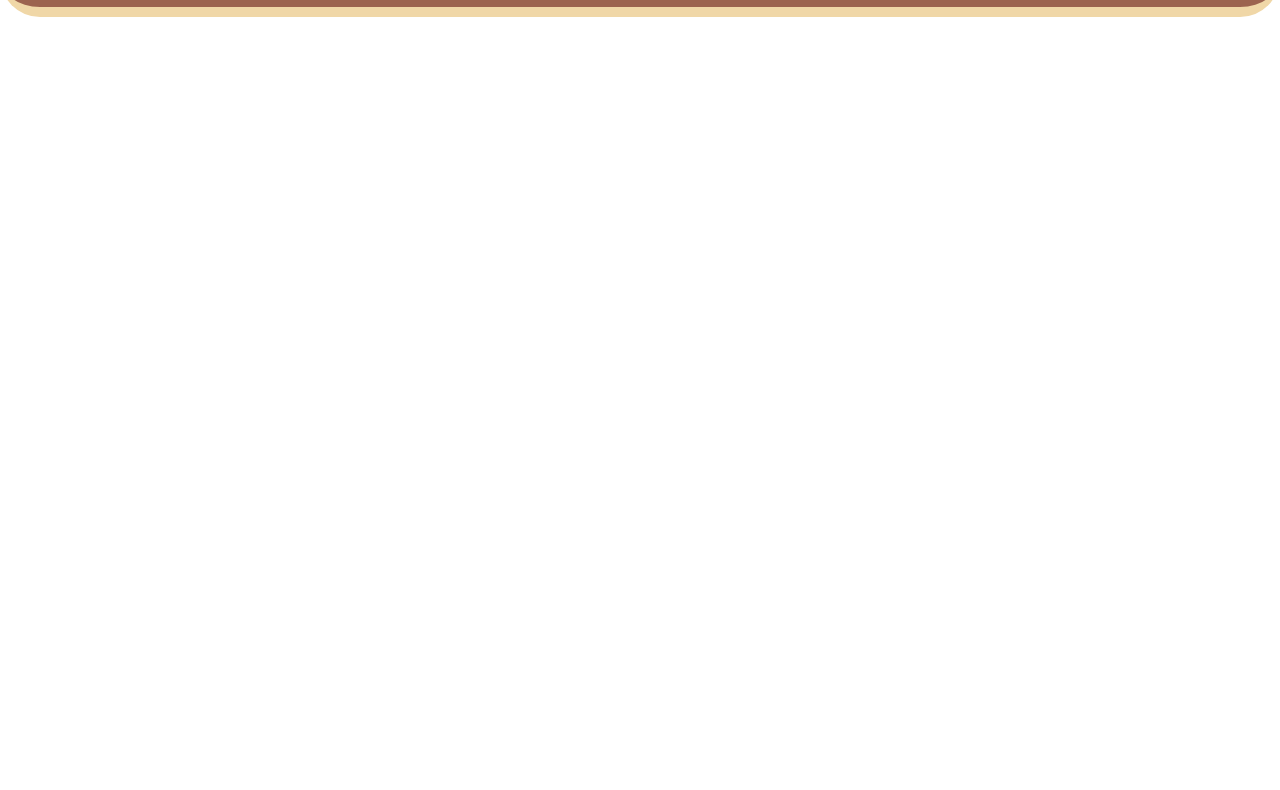
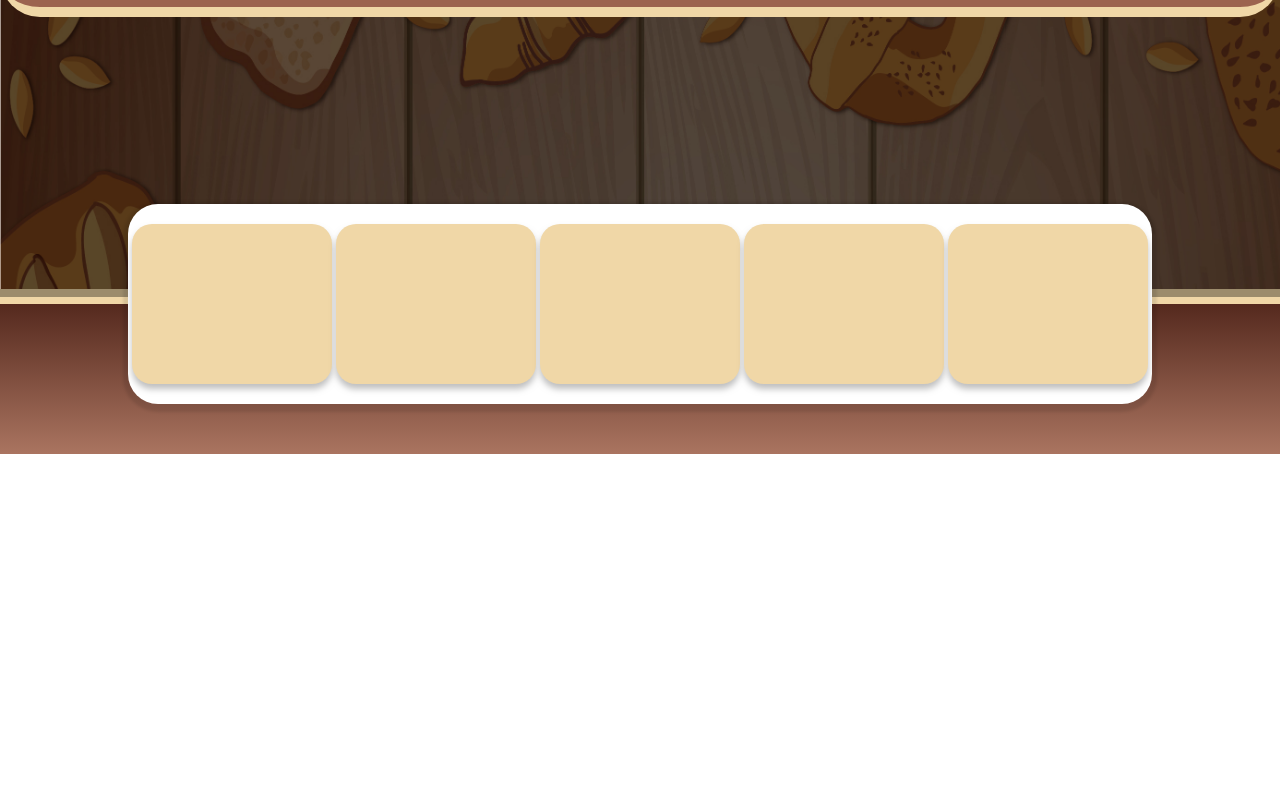
Before and after one commit to edwintantawi-archived/personal-projects__fresh-bake, a plain HTML site: page index.html in a window 1280 px wide. Shown: the part 96-886 px from the top of the page. Before the commit the page ends 800 px from the top, so only its background shows below. Drawn offline with Linux system fonts and the light colour scheme.

Commit message:
On Build | Add banner

```diff
--- a/assets/styles/style-main.css
+++ b/assets/styles/style-main.css
@@ -19,6 +19,11 @@
   margin: 0;
   padding: 0;
   font-family: 'quickSand', sans-serif;
+  box-sizing: border-box;
+}
+
+p {
+  margin-bottom: 16px;
 }
 
 /* aditional css */
@@ -27,10 +32,10 @@
   font-size: 45px;
   font-weight: bold;
   color: white;
+  cursor: default;
 }
 
 body {
-  display: inline;
   height: 9999px;
 }
 
@@ -39,6 +44,12 @@ body {
 /* header */
 header {
   display: inline;
+  position: absolute;
+  top: 0;
+  right: 0;
+  left: 0;
+  bottom: 0;
+  z-index: 999;
 }
 
 header div.brand {
@@ -92,6 +103,28 @@ header nav ul li a {
   text-decoration: none;
   font-family: 'pMarker', sans-serif;
   color: white;
+  position: relative;
+}
+
+header nav div.navbar ul li a::before {
+  content: "";
+  position: absolute;
+  width: 100%;
+  height: 4px;
+  left: 0px;
+  bottom: -3px;
+  background-color: white;
+  visibility: hidden;
+  -webkit-transform: scaleX(0);
+  transform: scaleX(0);
+  -webkit-transition: all 0.3s ease-in-out 0s;
+  transition: all 0.3s ease-in-out 0s;
+}
+
+header nav div.navbar ul li a:hover:before {
+  visibility: visible;
+  -webkit-transform: scaleX(1);
+  transform: scaleX(1);
 }
 
 /* end header */
@@ -100,6 +133,59 @@ header nav ul li a {
 
 
 /* main */
+
+main article#banner {
+  position: relative;
+}
+
+main article#banner div.banner-top {
+  background-image: url(../images/ornamen1.jpg);
+  background-repeat: no-repeat;
+  background-size: cover;
+  height: 400px;
+  border-bottom: 15px groove #f0d7a7;
+}
+
+main article#banner div.banner-mid {
+  background-color: white;
+  position: absolute;
+  top: 250px;
+  right: 0;
+  left: 0;
+  bottom: 0;
+  margin: auto;
+
+  width: 80%;
+  height: 200px;
+
+  border-radius: 30px;
+
+  box-shadow: 0px 3px 3px 5px rgba(0, 0, 0, 0.1);
+
+  overflow: hidden;
+}
+
+main article#banner div.banner-mid div.banner-contain {
+  display: flex;
+  justify-content: space-evenly;
+  height: 100%;
+  align-items: center;
+}
+
+main article#banner div.banner-mid div.banner-contain div.card {
+  width: 200px;
+  height: 160px;
+  background-color: #f0d7a7;
+
+  border-radius: 20px;
+  box-shadow: 0px 5px 6px rgba(128, 128, 128, 0.5);
+}
+
+main article#banner div.banner-bottom {
+  background-image: linear-gradient(to bottom, #55291e, #aa7460);
+  height: 150px;
+}
+
 /* end main */
 /* footer */
 /*  end footer */
--- a/index.html
+++ b/index.html
@@ -32,10 +32,26 @@
           <li><a href="#">LOCATION</a></li>
           <li><a href="#">CONTACT</a></li>
         </ul>
+    </nav>
+    </div>
+  </header>
+  <main>
+    <article id="banner">
+      <div class="banner-top"></div>
+
+      <div class="banner-mid">
+        <div class="banner-contain">
+          <div class="card"></div>
+          <div class="card"></div>
+          <div class="card"></div>
+          <div class="card"></div>
+          <div class="card"></div>
+        </div>
       </div>
-    </nav>
-  </header>
-  <main></main>
+
+      <div class="banner-bottom"></div>
+    </article>
+  </main>
   <footer></footer>
 
   <!-- js -->
```
Also changed, not shown: assets/images/ornamen1.jpg (added).
